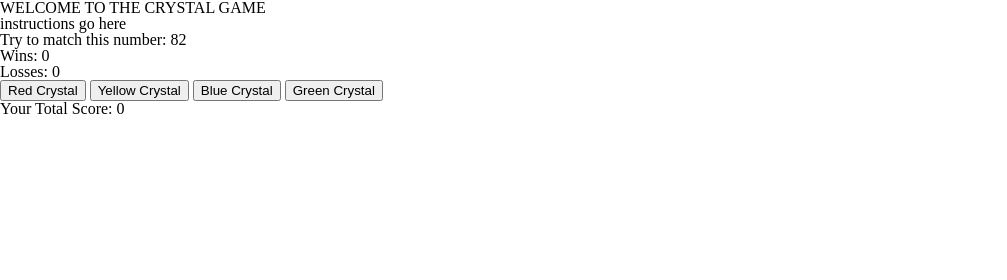
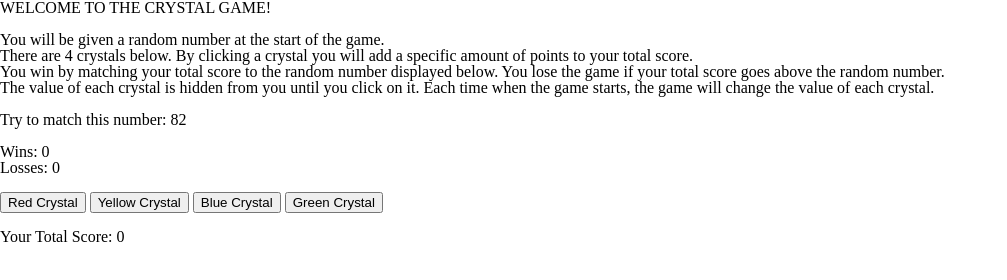
Before and after one commit to zagara2/week-4-game, a plain HTML site: page index.html in a window 1280 px wide. Shown: the whole page, without its empty margins (0-1007 px from the left). Drawn offline with nearby package versions, Linux system fonts and the light colour scheme.

Commit message:
added instructions and br tags

```diff
--- a/index.html
+++ b/index.html
@@ -17,16 +17,20 @@
 <body>
 
 <div id = "giantTitle">
-WELCOME TO THE CRYSTAL GAME
+WELCOME TO THE CRYSTAL GAME!
 </div>
-
+<br>
 <div id = "instructions">
-instructions go here
+<p> You will be given a random number at the start of the game. </p>
+<p> There are 4 crystals below. By clicking a crystal you will add a specific amount of points to your total score.</p>
+<p> You win by matching your total score to the random number displayed below. You lose the game if your total score goes above the random number.</p>
+<p> The value of each crystal is hidden from you until you click on it. Each time when the game starts, the game will change the value of each crystal. </p>
 </div>
-
+<br>
 <div id = "targetNumber">
 Try to match this number:
 </div>
+<br>
 
 <div id = "wins">
 Wins: 0
@@ -35,7 +39,7 @@ Wins: 0
 <div id = "losses">
 Losses: 0
 </div>
-
+<br>
 <div class = "crystals">
 <button type="button" class = "crystalbutton" id = "redcrystal">Red Crystal</button>
 <button type="button" class = "crystalbutton" id = "yellowcrystal">Yellow Crystal</button>
@@ -44,7 +48,7 @@ Losses: 0
 
 
 </div>
-
+<br>
 <div id = "playerScore">
 Your Total Score:
 </div>
```
